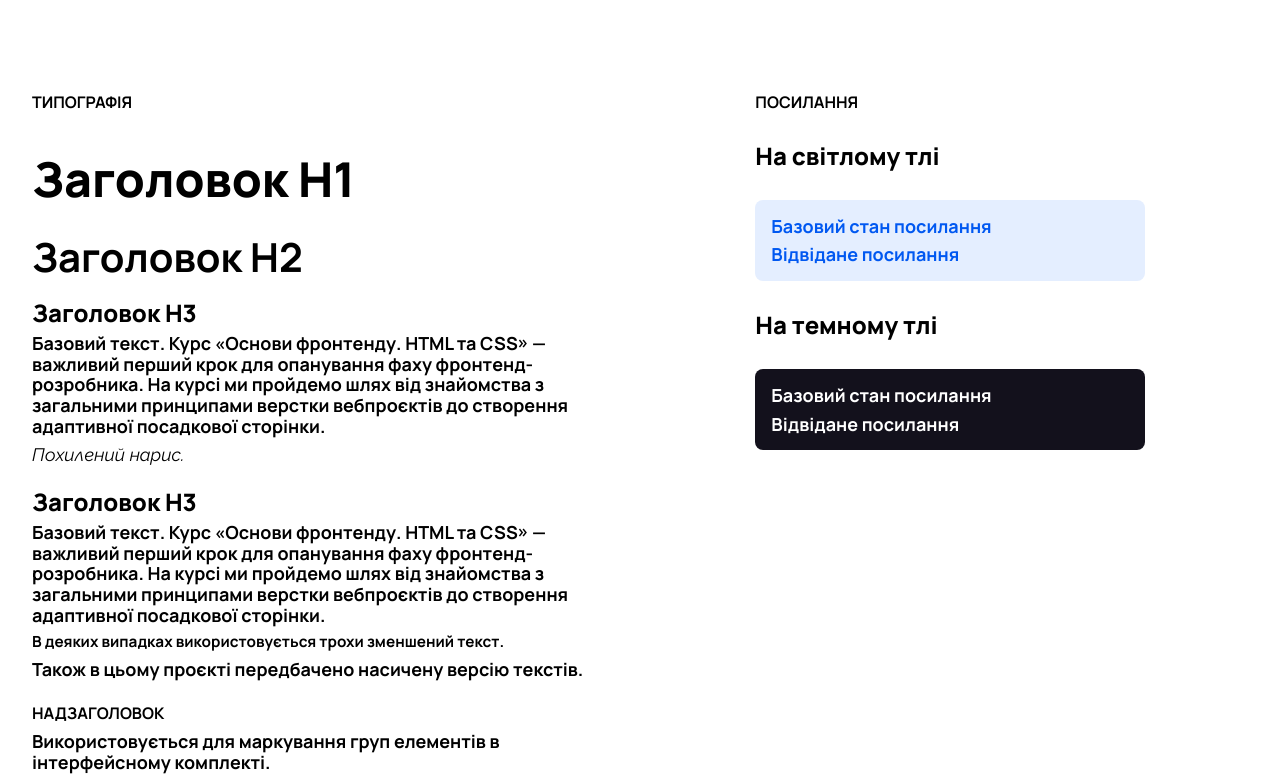
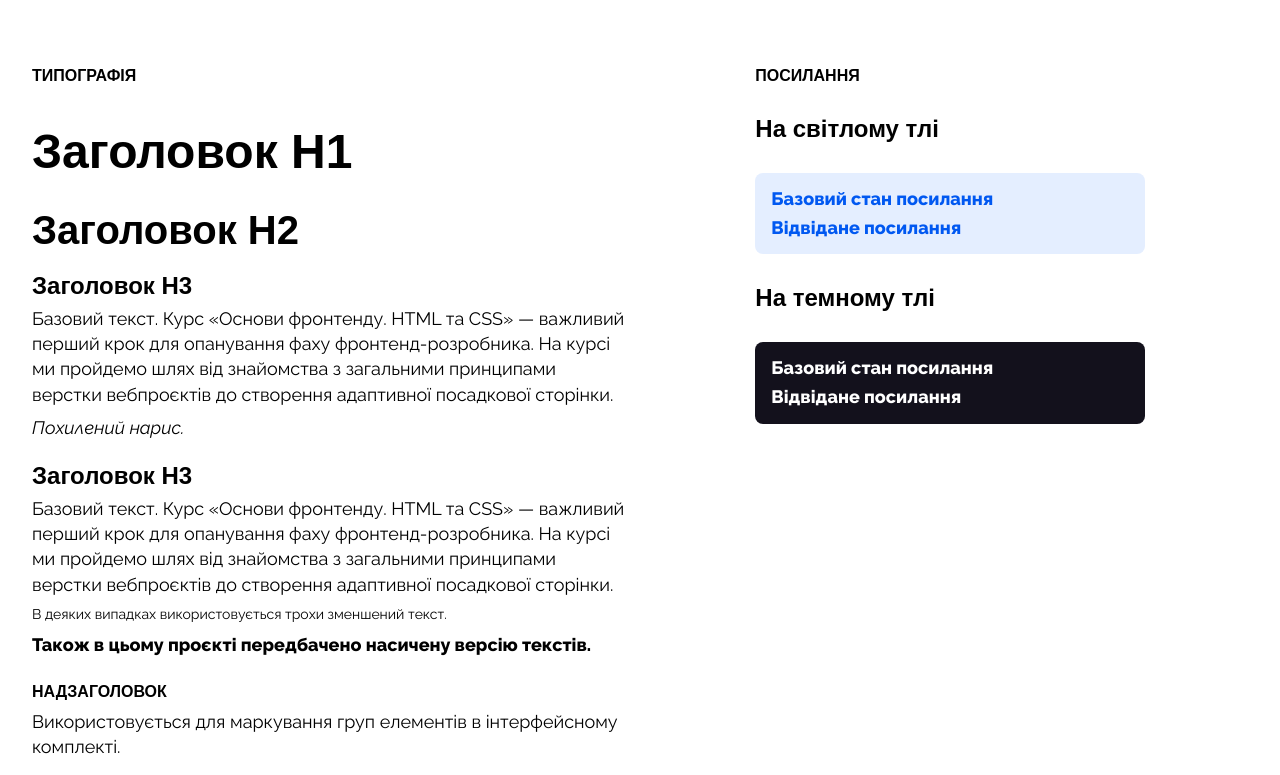
Before and after one commit to vzamyati/cases_media6, a plain HTML site: page index.html in a window 1280 px wide. Shown: the part 1703-2478 px from the top of the page. Drawn offline with nearby package versions, Linux system fonts and the light colour scheme.

Commit message:
done finally

```diff
--- a/style.css
+++ b/style.css
@@ -1,5 +1,5 @@
 :root {
-    font-family: 'Manrope', 'Raleway', Arial,  sans-serif;
+    font-family: 'Raleway', Arial,  sans-serif;
     font-size: 8px;
     box-sizing: border-box;
 
@@ -59,6 +59,7 @@ h3,
 .h3,
 h4,
 .h4 {
+    font-family: 'Monrope', Arial, sans-serif;
     margin-top: 0;
     margin-bottom: 1rem;
 }
@@ -202,14 +203,13 @@ strong {
 }
 
 em {
-    font-family: 'Raleway', Arial, sans-serif;
     font-style: italic;
 }
 
 p {
+    line-height: 1.4;
     margin-top: 0;
     margin-bottom: 1rem;
-
 }
 
 p:last-child {
@@ -1523,7 +1523,7 @@ input[type="checkbox"]:focus {
 /* Utilities */
 /* ==Text */
 
-.f-small {font-size: 85% !important; }
+.f-small {font-size:77.78% !important; }
 .f-normal {font-size: 100% !important; }
 
 .fw-inherit {font-weight: inherit !important; }
```
